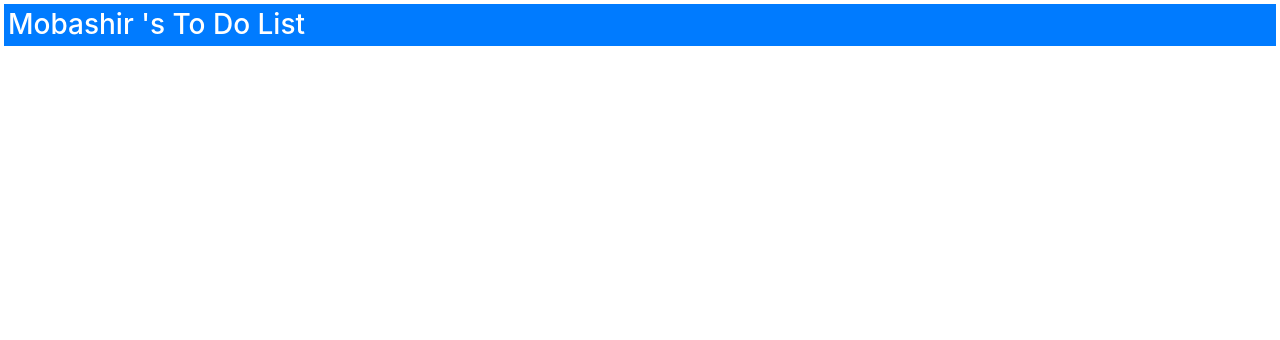
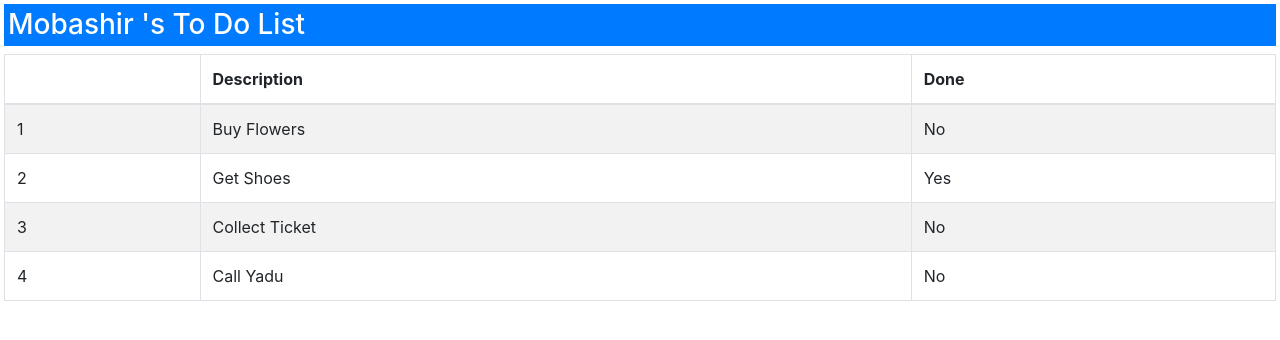
Before and after one commit to MobashirAhmad/Angular, an Angular app in the folder todo/: page / in a window 1280 px wide. Shown: the top 340 px of the page. Built offline with nearby package versions, Linux system fonts and the light colour scheme.

Commit message:
use of ngFor and ngSwitch

```diff
--- a/todo/src/app/app.component.html
+++ b/todo/src/app/app.component.html
@@ -1 +1,22 @@
 <h3 class="bg-primary p-1 text-white">{{getName()}} 's To Do List </h3>
+<table class="table table-striped table-bordered">
+<thead>
+<tr><th></th><th>Description</th><th>Done</th></tr>
+</thead>
+<tbody>
+<tr *ngFor="let item of getToDoItems(); let i=index" >
+<td>
+    {{i+1}}
+</td>
+<td>
+    {{item.action}}
+</td>
+<td [ngSwitch]="item.done">
+<span *ngSwitchCase="true"> Yes</span>
+<span *ngSwitchDefault>No</span>
+
+</td>
+</tr>
+
+</tbody>
+</table>
--- a/todo/src/app/app.component.ts
+++ b/todo/src/app/app.component.ts
@@ -9,4 +9,8 @@
   getName() {
     return this.model.user;
   }
+  getToDoItems()
+  {
+    return this.model.item;
+  }
 }
--- a/todo/src/app/model.ts
+++ b/todo/src/app/model.ts
@@ -4,7 +4,7 @@
     constructor() {
         this.user = "Mobashir";
         this.item = [new ToDoItems("Buy Flowers", false),
-        new ToDoItems("Get Shoes", false),
+        new ToDoItems("Get Shoes", true),
         new ToDoItems("Collect Ticket", false),
         new ToDoItems("Call Yadu", false)]
 
```
